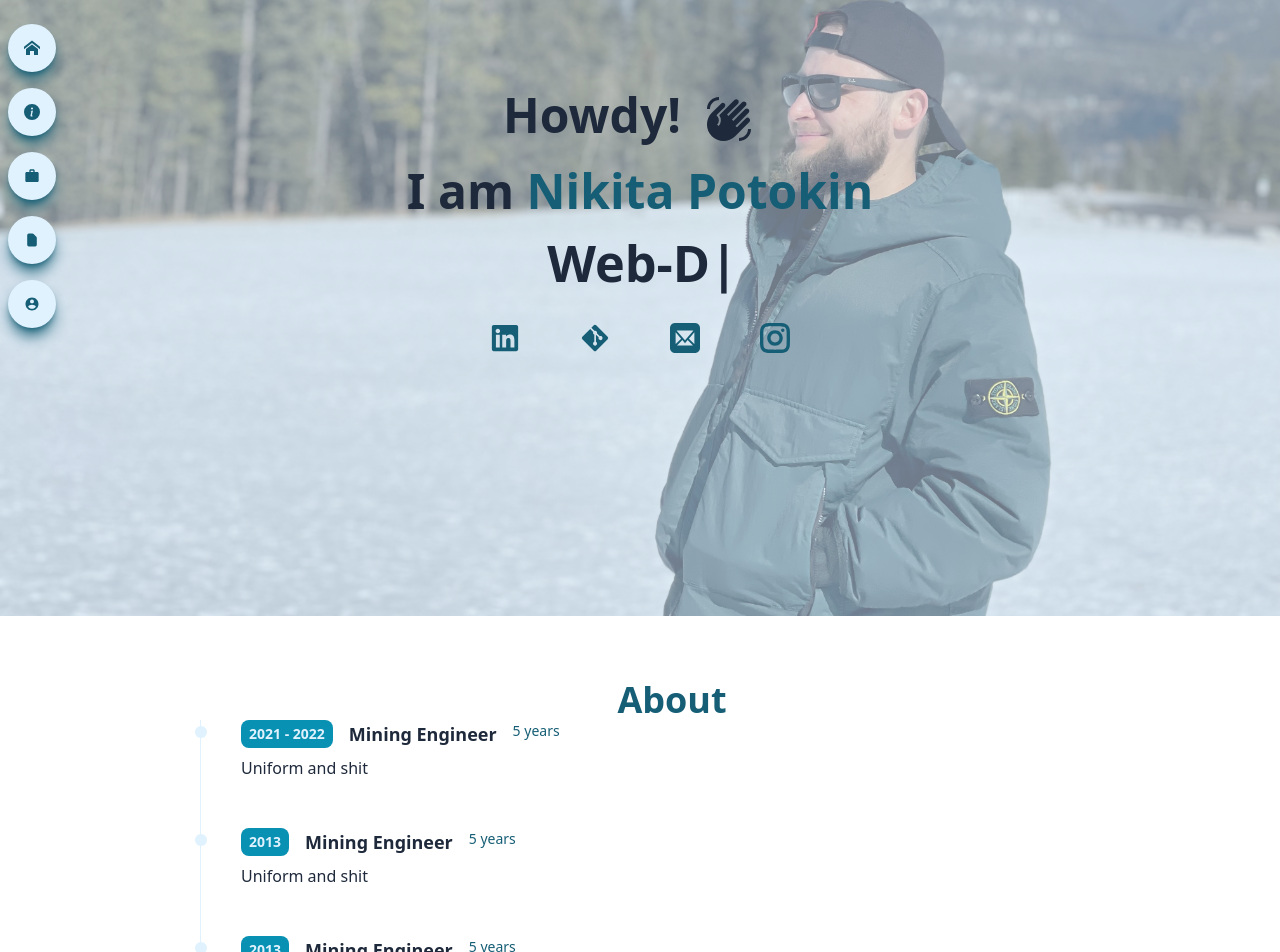
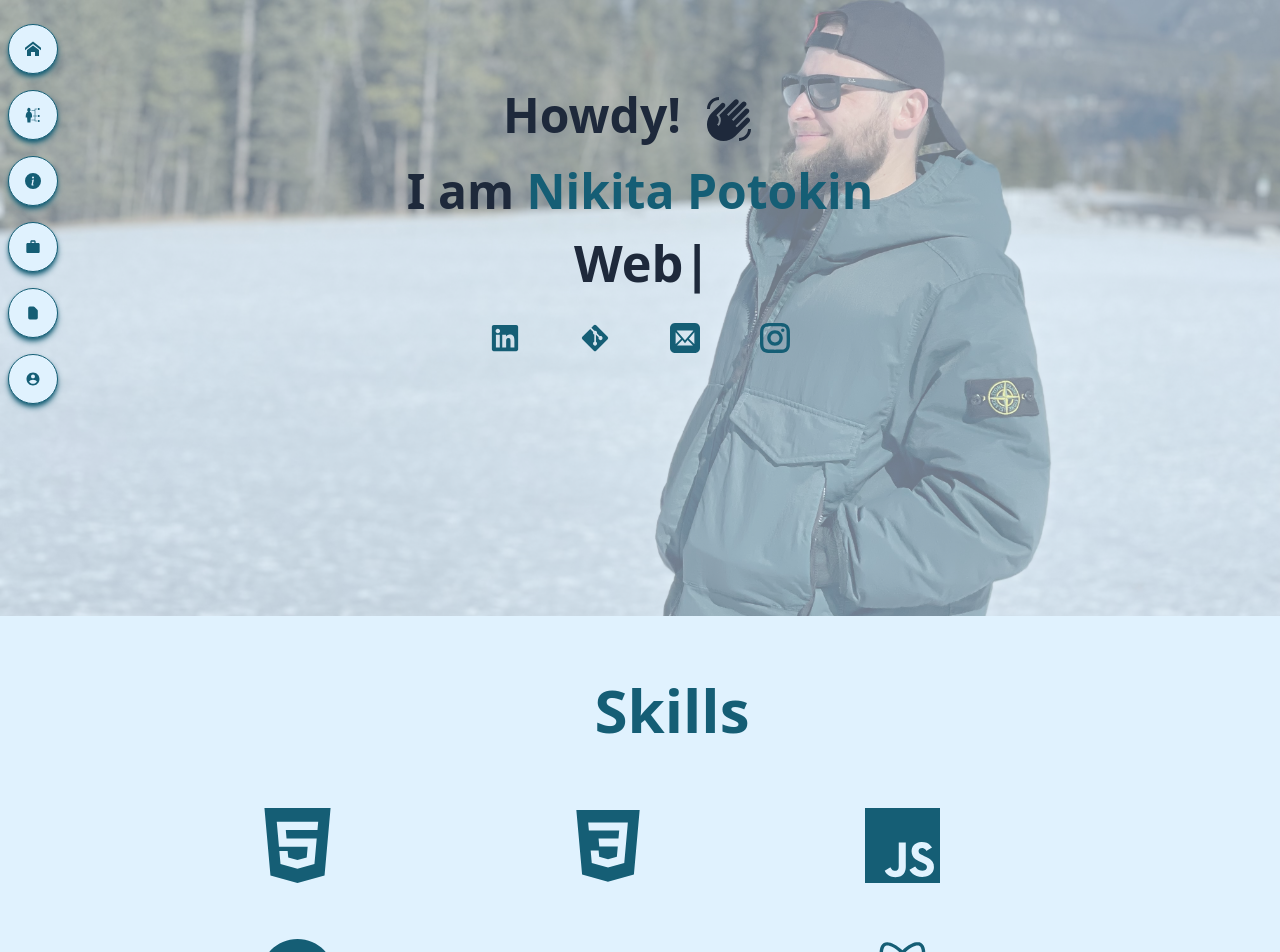
Before and after one commit to NPotokin/portfolio, a React (Vite) app: page / in a window 1280 px wide. Shown: the part 184-1136 px from the top of the page. Built offline with nearby package versions, Linux system fonts and the light colour scheme.

Commit message:
finished home, about, and skills sections

```diff
--- a/src/App.jsx
+++ b/src/App.jsx
@@ -8,6 +8,7 @@ import useStore from "./Utilities/Store"
 import {BsToggleOn} from 'react-icons/bs'
 import Sidenav from "./Components/Sidenav"
 import Resume from "./Components/Resume"
+import TechStack from "./Components/TechStack"
 
 function App() {
 
@@ -17,6 +18,7 @@ function App() {
     <div >
       <Sidenav />
       <Home />
+      <TechStack />
       <About />
       <Projects />
       <Resume  />
--- a/src/Components/About.jsx
+++ b/src/Components/About.jsx
@@ -1,29 +1,51 @@
 import React from 'react'
 import AboutData from '../Utilities/AboutData'
+import useStore from '../Utilities/Store'
+
 
 function About() {
+
+  const{darkMode, setDarkMode} = useStore();
+
   return (
+    <div className={`w-full h-screen ${darkMode ? 'bg-cyan-900' : 'bg-sky-100'}`}>
     <div
     id='about'
-    className='max-w-[1040px] m-auto md:pl-20 p-4 py-16'>
-      <h1 className='text-4xl font-bold text-center text-cyan-800'>About</h1>
+    className={`max-w-[1040px] m-auto md:pl-20 p-4 py-16 ${darkMode ? 'bg-cyan-900' : 'bg-sky-100'}`}>
+      <h1 className={`text-4xl md:text-5xl lg:text-6xl pb-6 font-bold text-center ${darkMode
+          ? 'text-sky-300'
+          : 'text-cyan-800'}`}>About</h1>
       {AboutData.map((item) => (
           <div>
-            <ol className='flex flex-col md:flex-row relative border-l border-sky-100'>
+            <ol className={`flex flex-col md:flex-row relative border-l-2
+            ${darkMode ? 'border-sky-300' : 'border-cyan-800'}`}>
               <li className='mb-10 ml-10'>
-                <div className='absolute w-3 h-3 bg-sky-100 rounded-full mt-1.5 -left-1.5 border-cyan-600' />
+                <div className={`absolute w-4 h-4 rounded-full mt-2 -left-2 ${darkMode
+                  ? 'bg-sky-300'
+                  : 'bg-cyan-800'}`} />
                 <p className='flex flex-wrap gap-4 flex-row justify-start text-xs md:text-sm'>
-                  <span className='inline-block px-2 py-1 font-semibold text-sky-100 bg-cyan-600 rounded-lg'>{item.year}</span>
-                  <span className='text-lg font-semibold text-slate-800'>{item.title}</span>
-                  <span className='my-1 text-sm font-normal leading-none text-cyan-800 '>{item.duration}</span>
+                  <span className={`inline-block px-2 py-1 font-semibold rounded-lg
+                  ${darkMode
+                        ? ' text-cyan-900 bg-sky-300'
+                        : ' text-sky-100 bg-cyan-800'}`}>{item.year}</span>
+                  <span className={`text-lg font-semibold
+                  ${darkMode
+                    ? 'text-slate-100'
+                    : 'text-slate-800'}`}>{item.title}</span>
+                  <span className={`my-1 text-sm font-normal leading-none ${darkMode
+          ? 'text-sky-300'
+          : 'text-cyan-800'}`}>{item.duration}</span>
                 </p>
-                <p className='my-2 text-base font-normal text-slate-800 '>{item.details}</p>
+                <p className={`my-2 text-base font-normal ${darkMode
+                    ? 'text-slate-100'
+                    : 'text-slate-800'}`}>{item.details}</p>
               </li>
             </ol>
           </div>
 
       ))}
 
+      </div>
     </div>
   )
 }
--- a/src/Components/Sidenav.jsx
+++ b/src/Components/Sidenav.jsx
@@ -7,6 +7,7 @@ import {Bs0CircleFill, BsInfoCircleFill} from 'react-icons/bs'
 import {MdOutlineWork} from 'react-icons/md'
 import {HiDocument} from 'react-icons/hi'
 import {IoMdContact} from 'react-icons/io'
+import {GiSkills} from 'react-icons/gi'
 
 function Sidenav() {
 
@@ -23,25 +24,25 @@ function Sidenav() {
             <FaToggleOn
             size={40}
             onClick={setDarkMode}
-            className='fixed top-4 right-4 z-[99] rounded-full shadow-lg text-sky-300 bg-cyan-900 shadow-sky-300 m-4 p-2 cursor-pointer
+            className='fixed top-4 right-4 z-[99] rounded-full border border-cyan-300 shadow-md text-sky-300 bg-cyan-900 shadow-sky-300 m-4 p-2 cursor-pointer
             hover:scale-125 duration-500'
             />
         ) : (
             <FaToggleOff
             onClick={setDarkMode}
             size={40}
-            className='fixed top-4 right-4 z-[99] rounded-full shadow-lg text-cyan-800 bg-sky-100 shadow-cyan-900 m-4 p-2 cursor-pointer
+            className='fixed top-4 right-4 z-[99] rounded-full shadow-md border border-cyan-800 text-cyan-800 bg-sky-100 shadow-cyan-900 m-4 p-2 cursor-pointer
             hover:scale-125 duration-500'
             />
         )}
 
         <AiOutlineMenu size={40}
             onClick={handleNav}
-            className={`fixed top-20 right-4 z-[99] md:hidden rounded-full shadow-lg hover:scale-125 duration-500
-            m-4 p-2 cursor-pointer
+            className={`fixed top-20 right-4 z-[99] md:hidden rounded-full shadow-md hover:scale-125 duration-500
+            m-4 p-2 cursor-pointer border
              ${darkMode
-             ? ' text-sky-300 bg-cyan-900 shadow-sky-300'
-             : ' text-cyan-800 bg-sky-100 shadow-cyan-800'}`}
+             ? ' text-sky-300 bg-cyan-900 shadow-sky-300 border-sky-300'
+             : ' text-cyan-800 bg-sky-100 shadow-cyan-800 border-cyan-800'}`}
         />
 
         {
@@ -50,53 +51,64 @@ function Sidenav() {
                     <a
                     onClick={handleNav}
                     href='#home'
-                    className={`w-[75%] flex justify-center rounded-full shadow-lg m-2 p-4 cursor-pointer
+                    className={`w-[75%] flex justify-center rounded-full shadow-md border m-2 p-4 cursor-pointer
                     hover:scale-125 duration-500 font-semibold text-lg
                     ${darkMode
-                        ? ' text-sky-300 bg-cyan-900 shadow-sky-300'
-                        : ' text-cyan-800 bg-sky-100 shadow-cyan-800'}`}>
+                        ? ' text-sky-300 bg-cyan-900 shadow-sky-300 border-sky-300'
+                        : ' text-cyan-800 bg-sky-100 shadow-cyan-800 border-cyan-800'}`}>
                         <ImHome size={20} />
                         <span className='pl-4'>Home</span>
                     </a>
                     <a
                     onClick={handleNav}
-                    href='#about'
-                    className={`w-[75%] flex justify-center rounded-full shadow-lg m-2 p-4 cursor-pointer
+                    href='#home'
+                    className={`w-[75%] flex justify-center rounded-full shadow-md border m-2 p-4 cursor-pointer
                     hover:scale-125 duration-500 font-semibold text-lg
                     ${darkMode
-                        ? ' text-sky-300 bg-cyan-900 shadow-sky-300'
-                        : ' text-cyan-800 bg-sky-100 shadow-cyan-800'}`}>
+                        ? ' text-sky-300 bg-cyan-900 shadow-sky-300 border-sky-300'
+                        : ' text-cyan-800 bg-sky-100 shadow-cyan-800 border-cyan-800'}`}>
+                        <GiSkills size={20} />
+                        <span className='pl-4'>Skills</span>
+                    </a>
+                    <a
+                    onClick={handleNav}
+                    href='#about'
+                    className={`w-[75%] flex justify-center rounded-full shadow-md border m-2 p-4 cursor-pointer
+                    hover:scale-125 duration-500 font-semibold text-lg
+                    ${darkMode
+                        ? ' text-sky-300 bg-cyan-900 shadow-sky-300 border-sky-300'
+                        : ' text-cyan-800 bg-sky-100 shadow-cyan-800 border-cyan-800'}`}>
                         <BsInfoCircleFill size={20} />
                         <span className='pl-4'>About</span>
                     </a>
                     <a
                     onClick={handleNav}
                     href='#projects'
-                    className={`w-[75%] flex justify-center rounded-full shadow-lg m-2 p-4 cursor-pointer
+                    className={`w-[75%] flex justify-center rounded-full shadow-md border m-2 p-4 cursor-pointer
                     hover:scale-125 duration-500 font-semibold text-lg
                     ${darkMode
-                        ? ' text-sky-300 bg-cyan-900 shadow-sky-300'
-                        : ' text-cyan-800 bg-sky-100 shadow-cyan-800'}`}>
+                        ? ' text-sky-300 bg-cyan-900 shadow-sky-300 border-sky-300'
+                        : ' text-cyan-800 bg-sky-100 shadow-cyan-800 border-cyan-800'}`}>
                         <MdOutlineWork size={20} />
                         <span className='pl-4'>Projects</span>
                     </a>
                     <a onClick={handleNav}
                     href='#resume'
-                    className={`w-[75%] flex justify-center rounded-full shadow-lg m-2 p-4 cursor-pointer
+                    className={`w-[75%] flex justify-center rounded-full shadow-md border m-2 p-4 cursor-pointer
                     hover:scale-125 duration-500 font-semibold text-lg
                     ${darkMode
-                        ? ' text-sky-300 bg-cyan-900 shadow-sky-300'
-                        : ' text-cyan-800 bg-sky-100 shadow-cyan-800'}`}>
+                        ? ' text-sky-300 bg-cyan-900 shadow-sky-300 border-sky-300'
+                        : ' text-cyan-800 bg-sky-100 shadow-cyan-800 border-cyan-800'}`}>
                         <HiDocument size={20} />
                         <span className='pl-4'>Resume</span>
                     </a>
                     <a onClick={handleNav}
                     href='#contact'
-                    className={`w-[75%] flex justify-center rounded-full shadow-lg m-2 p-4 cursor-pointer
+                    className={`w-[75%] flex justify-center rounded-full shadow-md border m-2 p-4 cursor-pointer
                     hover:scale-125 duration-500 font-semibold text-lg
                     ${darkMode
-                        ? ' text-sky-300 bg-cyan-900 shadow-sky-300'
-                        : ' text-cyan-800 bg-sky-100 shadow-cyan-800'}`}>
+                        ? ' text-sky-300 bg-cyan-900 shadow-sky-300 border-sky-300'
+                        : ' text-cyan-800 bg-sky-100 shadow-cyan-800 border-cyan-800'}`}>
                         <IoMdContact size={20} />
                         <span className='pl-4'>Contact</span>
                     </a>
@@ -112,42 +124,50 @@ function Sidenav() {
           <div className='flex flex-col '>
             <a
             href="#home"
-            className={`rounded-full shadow-lg m-2 p-4 cursor-pointer hover:scale-125 duration-500
+            className={`rounded-full shadow-md m-2 p-4 cursor-pointer hover:scale-125 duration-500 border
                 ${darkMode
-                ? ' text-sky-300 bg-cyan-900 shadow-sky-300'
-                : ' text-cyan-800 bg-sky-100 shadow-cyan-800'}`}>
+                    ? ' text-sky-300 bg-cyan-900 shadow-sky-300 border-sky-300'
+                    : ' text-cyan-800 bg-sky-100 shadow-cyan-800 border-cyan-800'}`}>
             <ImHome />
             </a>
             <a
+            href="#skills"
+            className={`rounded-full shadow-md m-2 p-4 cursor-pointer hover:scale-125 duration-500 border
+                ${darkMode
+                    ? ' text-sky-300 bg-cyan-900 shadow-sky-300 border-sky-300'
+                    : ' text-cyan-800 bg-sky-100 shadow-cyan-800 border-cyan-800'}`}>
+            <GiSkills />
+            </a>
+            <a
             href="#about"
-            className={`rounded-full shadow-lg m-2 p-4 cursor-pointer hover:scale-125 duration-500
+            className={`rounded-full shadow-md m-2 p-4 cursor-pointer hover:scale-125 duration-500 border
                 ${darkMode
-                ? ' text-sky-300 bg-cyan-900 shadow-sky-300'
-                : ' text-cyan-800 bg-sky-100 shadow-cyan-800'}`}>
+                    ? ' text-sky-300 bg-cyan-900 shadow-sky-300 border-sky-300'
+                    : ' text-cyan-800 bg-sky-100 shadow-cyan-800 border-cyan-800'}`}>
             <BsInfoCircleFill />
             </a>
             <a
             href="#projects"
-            className={`rounded-full shadow-lg m-2 p-4 cursor-pointer hover:scale-125 duration-500
+            className={`rounded-full shadow-md m-2 p-4 cursor-pointer hover:scale-125 duration-500 border
                 ${darkMode
-                ? ' text-sky-300 bg-cyan-900 shadow-sky-300'
-                : ' text-cyan-800 bg-sky-100 shadow-cyan-800'}`}>
+                ? ' text-sky-300 bg-cyan-900 shadow-sky-300 border-sky-300'
+                : ' text-cyan-800 bg-sky-100 shadow-cyan-800 border-cyan-800'}`}>
             <MdOutlineWork />
             </a>
             <a
             href="#resume"
-            className={`rounded-full shadow-lg m-2 p-4 cursor-pointer hover:scale-125 duration-500
+            className={`rounded-full shadow-md m-2 p-4 cursor-pointer hover:scale-125 duration-500 border
                 ${darkMode
-                ? ' text-sky-300 bg-cyan-900 shadow-sky-300'
-                : ' text-cyan-800 bg-sky-100 shadow-cyan-800'}`}>
+                ? ' text-sky-300 bg-cyan-900 shadow-sky-300 border-sky-300'
+                : ' text-cyan-800 bg-sky-100 shadow-cyan-800 border-cyan-800'}`}>
             <HiDocument />
             </a>
             <a
             href="#contact"
-            className={`rounded-full shadow-lg m-2 p-4 cursor-pointer hover:scale-125 duration-500
+            className={`rounded-full shadow-md m-2 p-4 cursor-pointer hover:scale-125 duration-500 border
                 ${darkMode
-                ? ' text-sky-300 bg-cyan-900 shadow-sky-300'
-                : ' text-cyan-800 bg-sky-100 shadow-cyan-800'}`}>
+                ? ' text-sky-300 bg-cyan-900 shadow-sky-300 border-sky-300'
+                : ' text-cyan-800 bg-sky-100 shadow-cyan-800 border-cyan-800'}`}>
             <IoMdContact />
             </a>
 
--- /dev/null
+++ b/src/Components/TechStack.jsx
@@ -0,0 +1,41 @@
+import React from 'react'
+import useStore from '../Utilities/Store'
+import {ImHtmlFive} from 'react-icons/im'
+import {DiCss3} from 'react-icons/di'
+import {SiJavascript, SiGithub, SiTailwindcss, SiReact} from 'react-icons/si'
+
+
+function TechStack() {
+
+  const{darkMode, setDarkMode} = useStore();
+
+  return (
+    <div
+    id='skills'
+    className={`w-full  ${darkMode ? 'bg-cyan-900' : 'bg-sky-100'}`}>
+        <div className={`max-w-[1040px] m-auto md:pl-20 p-4 py-16 ${darkMode ? 'bg-cyan-900' : 'bg-sky-100'}`}>
+            <h1 className={`text-4xl md:text-5xl lg:text-6xl pb-6 font-bold text-center ${darkMode
+            ? 'text-sky-300'
+            : 'text-cyan-800'}`}>
+            Skills
+            </h1>
+            <div className='grid grid-cols-2 gap-12 lg:grid-cols-3 items-center text-center justify-between m-3 p-3 pl-12 my-6'>
+                <ImHtmlFive size={75} className={`hover:scale-125 duration-700 ${darkMode ? 'text-sky-300' : 'text-cyan-800'}`}/>
+                <DiCss3 size={90} className={`hover:scale-125 duration-700 ${darkMode ? 'text-sky-300' : 'text-cyan-800'}`}/>
+                <SiJavascript size={75} className={`hover:scale-125 duration-700 ${darkMode ? 'text-sky-300' : 'text-cyan-800'}`}/>
+                <SiGithub size={75} className={`hover:scale-125 duration-700 ${darkMode ? 'text-sky-300' : 'text-cyan-800'}`}/>
+                <SiTailwindcss size={75} className={`hover:scale-125 duration-700 ${darkMode ? 'text-sky-300' : 'text-cyan-800'}`}/>
+                <SiReact size={75} className={`hover:scale-125 duration-700 ${darkMode ? 'text-sky-300' : 'text-cyan-800'}`}/>
+
+
+            </div>
+
+
+        </div>
+
+
+    </div>
+  )
+}
+
+export default TechStack
```
